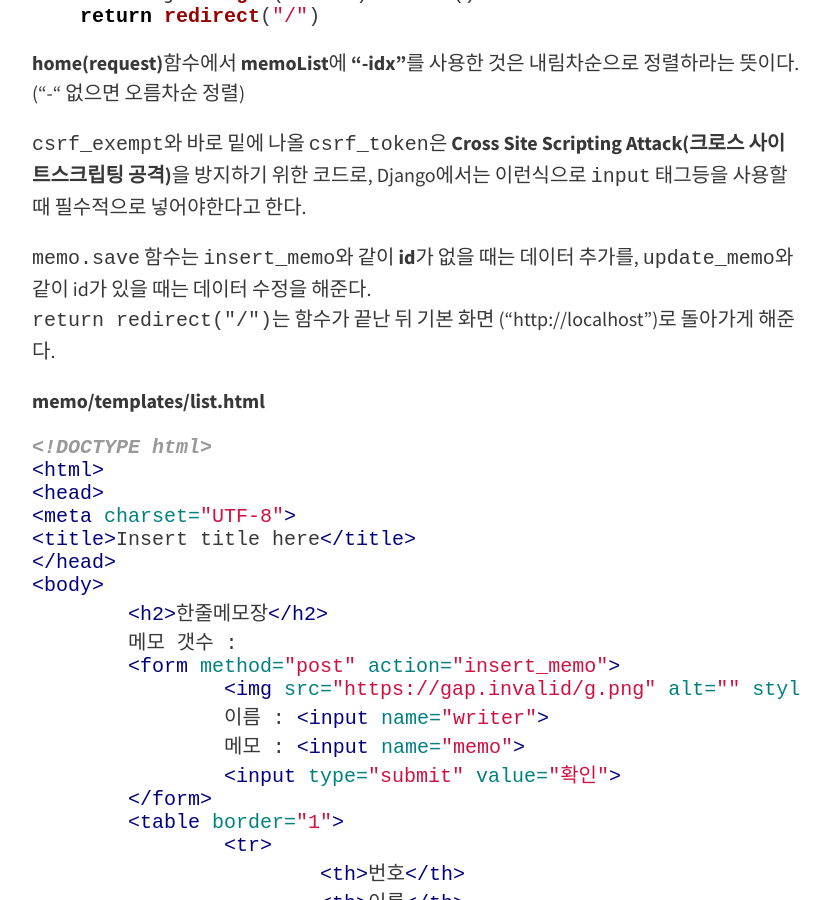
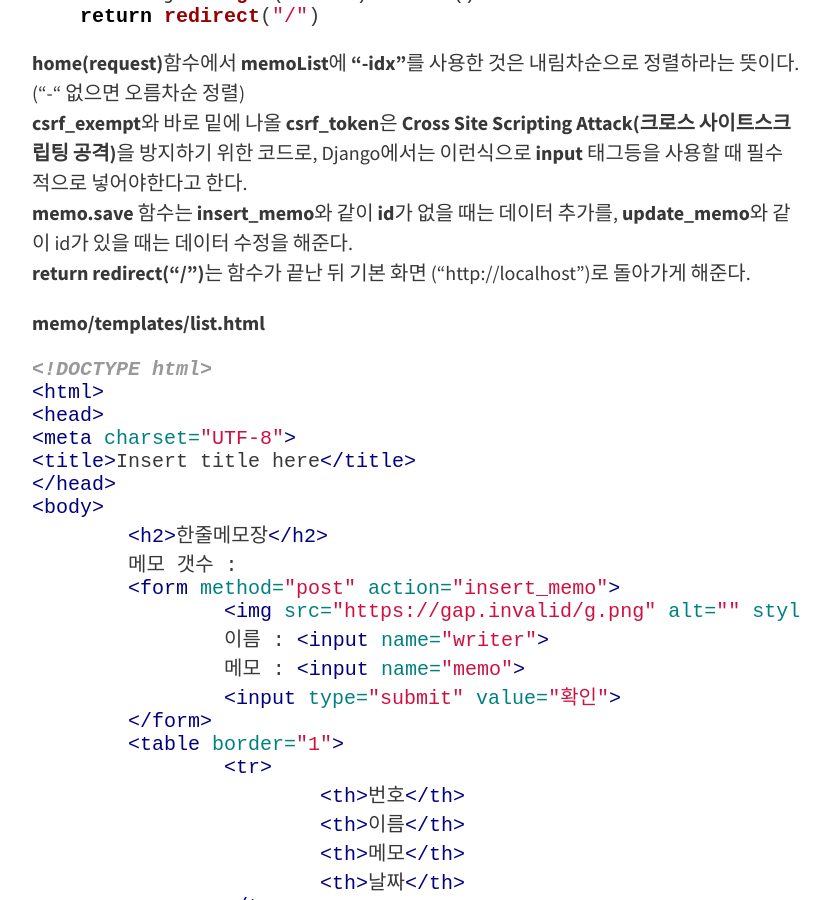
Before and after one commit to HwangToLee/HwangToLee.github.io, a Jekyll site: the page built from _posts/2019-07-11-Python-Django-Memo.md, in a window 1280 px wide and 900 px high, scrolled down 3585 px. Shown: the whole window, without its empty margins (224-1055 px from the left). Built offline with Jekyll 4.4.1, drawn with Linux system fonts in a browser that asks for light colours; nearby versions of some CDN libraries; our own code applies the rules of GitHub Pages for plain Markdown files.

````diff
--- a/_posts/2019-07-11-Python-Django-Memo.md
+++ b/_posts/2019-07-11-Python-Django-Memo.md
@@ -139,11 +139,9 @@ def delete_memo(request):
 ```
 
 **home(request)**함수에서 **memoList**에 **"-idx"**를 사용한 것은 내림차순으로 정렬하라는 뜻이다. ("-" 없으면 오름차순 정렬)
-
-<code>csrf_exempt</code>와 바로 밑에 나올 <code>csrf_token</code>은 **Cross Site Scripting Attack(크로스 사이트스크립팅 공격)**을 방지하기 위한 코드로, Django에서는 이런식으로 <code>input</code> 태그등을 사용할 때 필수적으로 넣어야한다고 한다.
-
-<code>memo.save</code> 함수는 <code>insert_memo</code>와 같이 **id**가 없을  때는 데이터 추가를, <code>update_memo</code>와 같이 id가 있을 때는 데이터 수정을 해준다.
-<code>return redirect("/")</code>는 함수가 끝난 뒤 기본 화면 ("http://localhost")로 돌아가게 해준다.
+**csrf_exempt**와 바로 밑에 나올 **csrf_token**은 **Cross Site Scripting Attack(크로스 사이트스크립팅 공격)**을 방지하기 위한 코드로, Django에서는 이런식으로 **input** 태그등을 사용할 때 필수적으로 넣어야한다고 한다.
+**memo.save** 함수는 **insert_memo**와 같이 **id**가 없을  때는 데이터 추가를, **update_memo**와 같이 id가 있을 때는 데이터 수정을 해준다.
+**return redirect("/")**는 함수가 끝난 뒤 기본 화면 ("http://localhost")로 돌아가게 해준다.
 
 **memo/templates/list.html**
 
````
